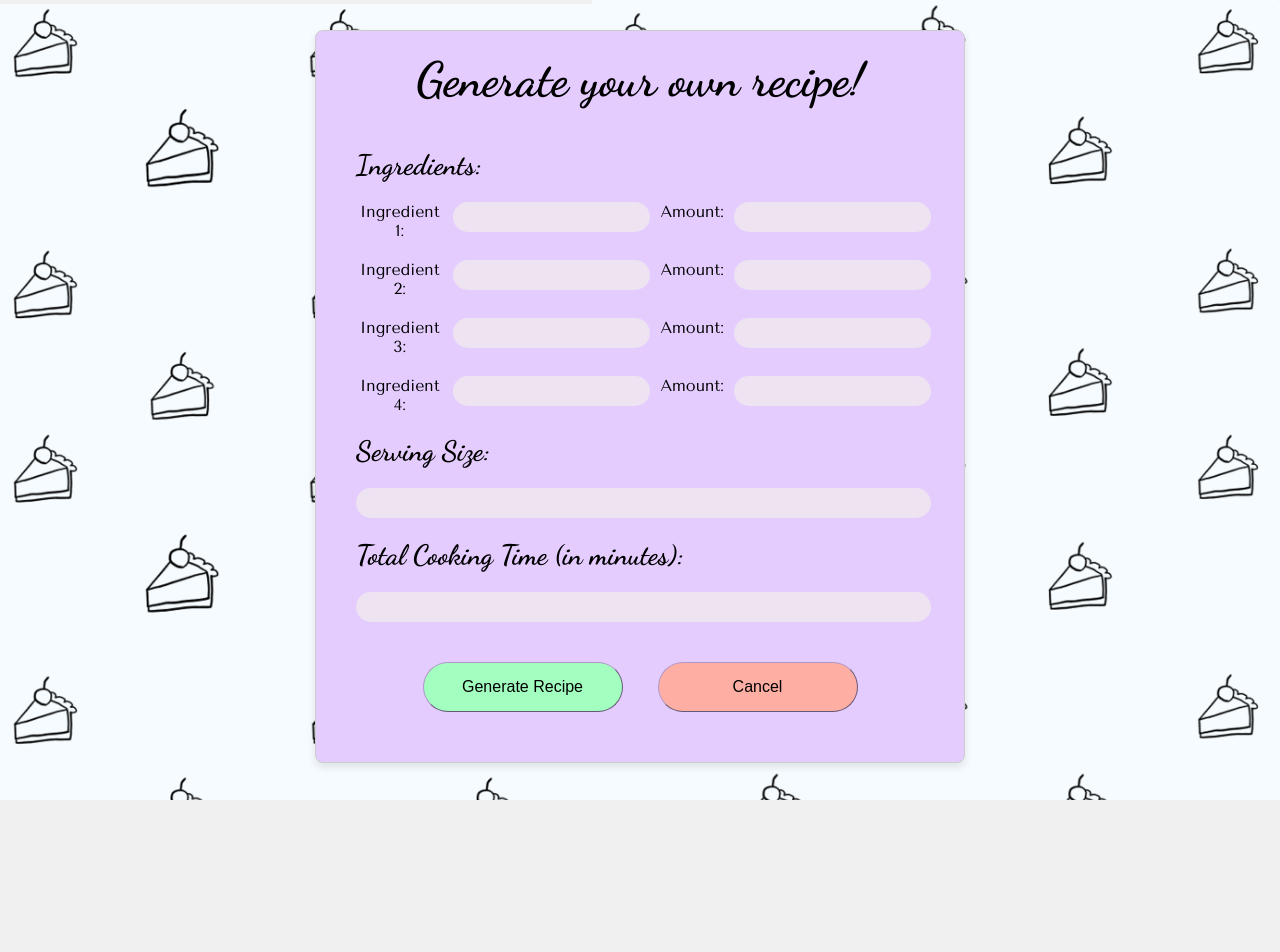
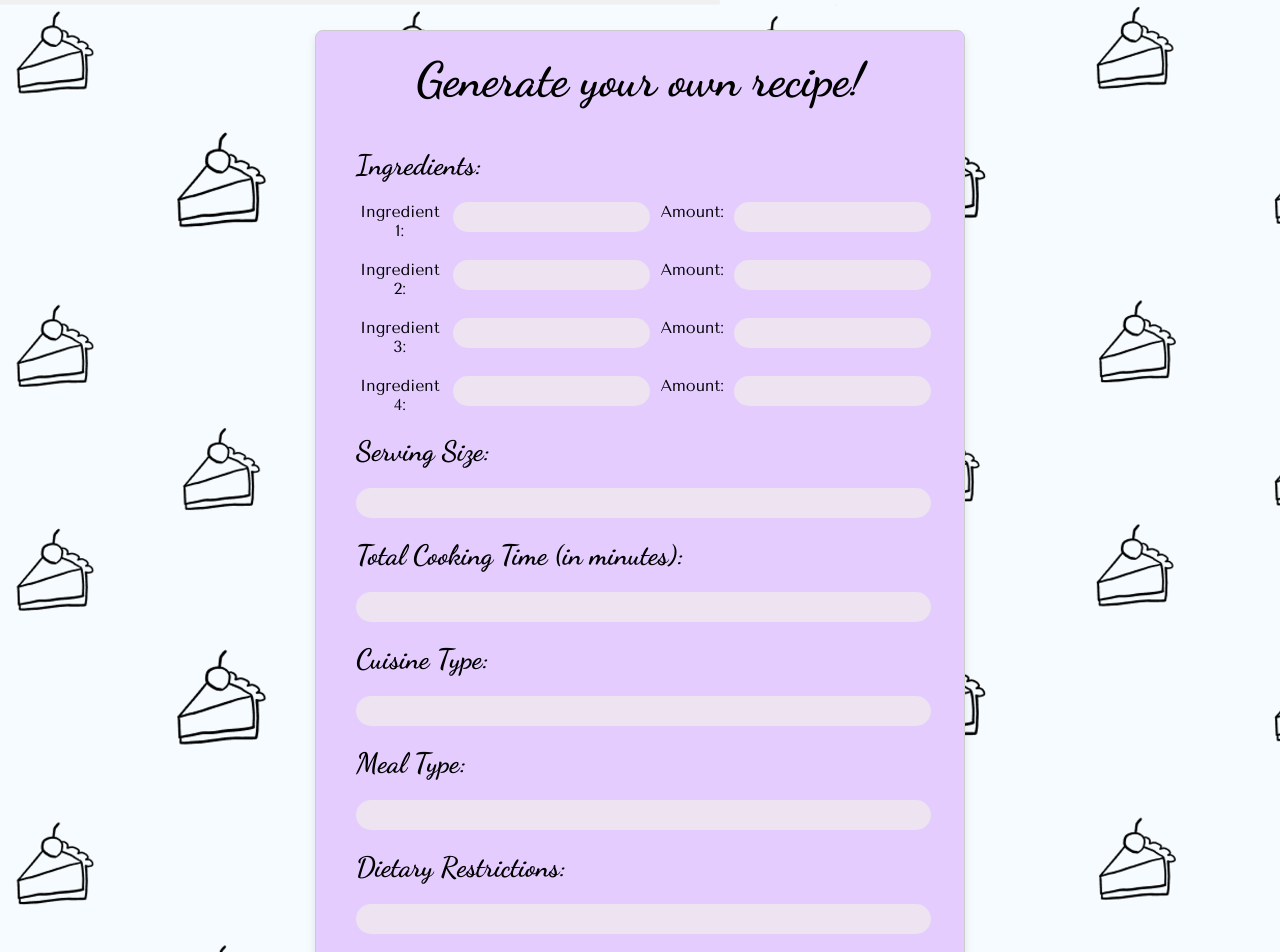
Before and after one commit to Aysha-Amreen/ai-recipe-generator, a Next.js app in the folder recipes-generator-app/: page /create-recipe in a window 1280 px wide. Shown: the top 952 px of the page. Before the commit the page ends 800 px from the top, so only its background shows below. Built offline with nearby package versions, Linux system fonts and the light colour scheme; a web font is replaced by a local one.

Commit message:
Update AddRecipe.js
Form inputs added

```diff
--- a/recipes-generator-app/src/app/components/AddRecipe.js
+++ b/recipes-generator-app/src/app/components/AddRecipe.js
@@ -20,6 +20,9 @@ const AddRecipe = (props) => {
   const [enteredAmount4, setAmount4] = useState('');
   const [enteredSize, setSize] = useState('');
   const [enteredTime, setTime] = useState('');
+  const [enteredCuisine, setCuisine] = useState('');
+  const [enteredMeal, setMeal] = useState('');
+  const [enteredRestrictions, setRestrictions] = useState('');
 
   const ingredient1ChangeHandler = (event) => {
     setIngredient1(event.target.value);
@@ -51,6 +54,15 @@ const AddRecipe = (props) => {
   const timeChangeHandler = (event) => {
     setTime(event.target.value);
   };
+  const cuisineChangeHandler = (event) => {
+    setCuisine(event.target.value);
+  };
+  const mealChangeHandler = (event) => {
+    setMeal(event.target.value);
+  };
+  const restrictionsChangeHandler = (event) => {
+    setRestrictions(event.target.value);
+  };
 
   const submitHandler = (event) => {
     event.preventDefault();
@@ -65,7 +77,10 @@ const AddRecipe = (props) => {
       ingredient4: enteredIngredient4,
       amount4: enteredAmount4,
       servingSize: enteredSize,
-      cookTime: enteredTime
+      cookTime: enteredTime,
+      cuisineType: enteredCuisine,
+      mealType: enteredMeal,
+      dietaryRestrictions: enteredRestrictions
     };
 
     console.log(formData);
@@ -79,6 +94,9 @@ const AddRecipe = (props) => {
     setAmount4('');
     setSize('');
     setTime('');
+    setCuisine('');
+    setMeal('');
+    setRestrictions('');
   };
 
   return (
@@ -171,6 +189,30 @@ const AddRecipe = (props) => {
               onChange={timeChangeHandler}
             />
           </div>
+          <h3>Cuisine Type: </h3>
+          <div className='inputs'>
+            <input
+              type='text'
+              value={enteredCuisine}
+              onChange={cuisineChangeHandler}
+            />
+          </div>
+          <h3>Meal Type: </h3>
+          <div className='inputs'>
+            <input
+              type='text'
+              value={enteredMeal}
+              onChange={mealChangeHandler}
+            />
+          </div>
+          <h3>Dietary Restrictions: </h3>
+          <div className='inputs'>
+            <input
+              type='text'
+              value={enteredRestrictions}
+              onChange={restrictionsChangeHandler}
+            />
+          </div>
         </div>
         <div className='card-buttons'>
           <button id='create' type='submit'>Generate Recipe</button>
```
